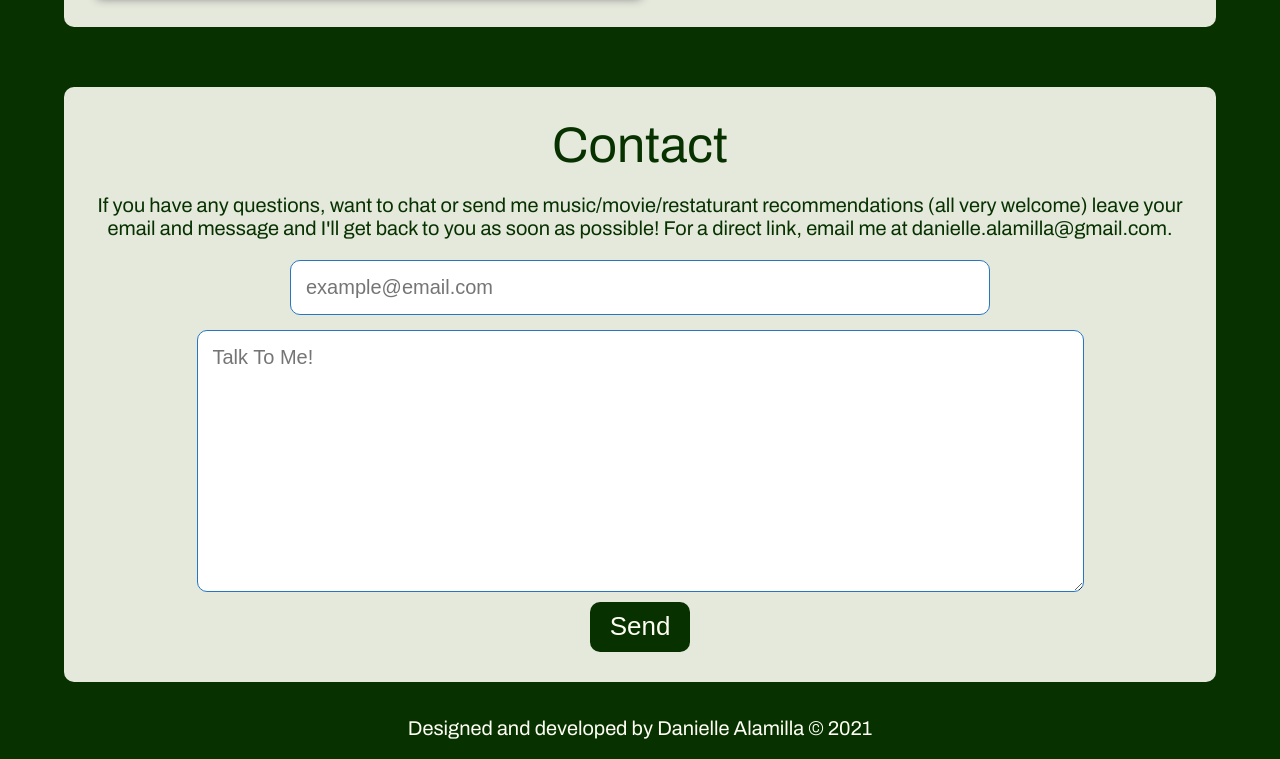
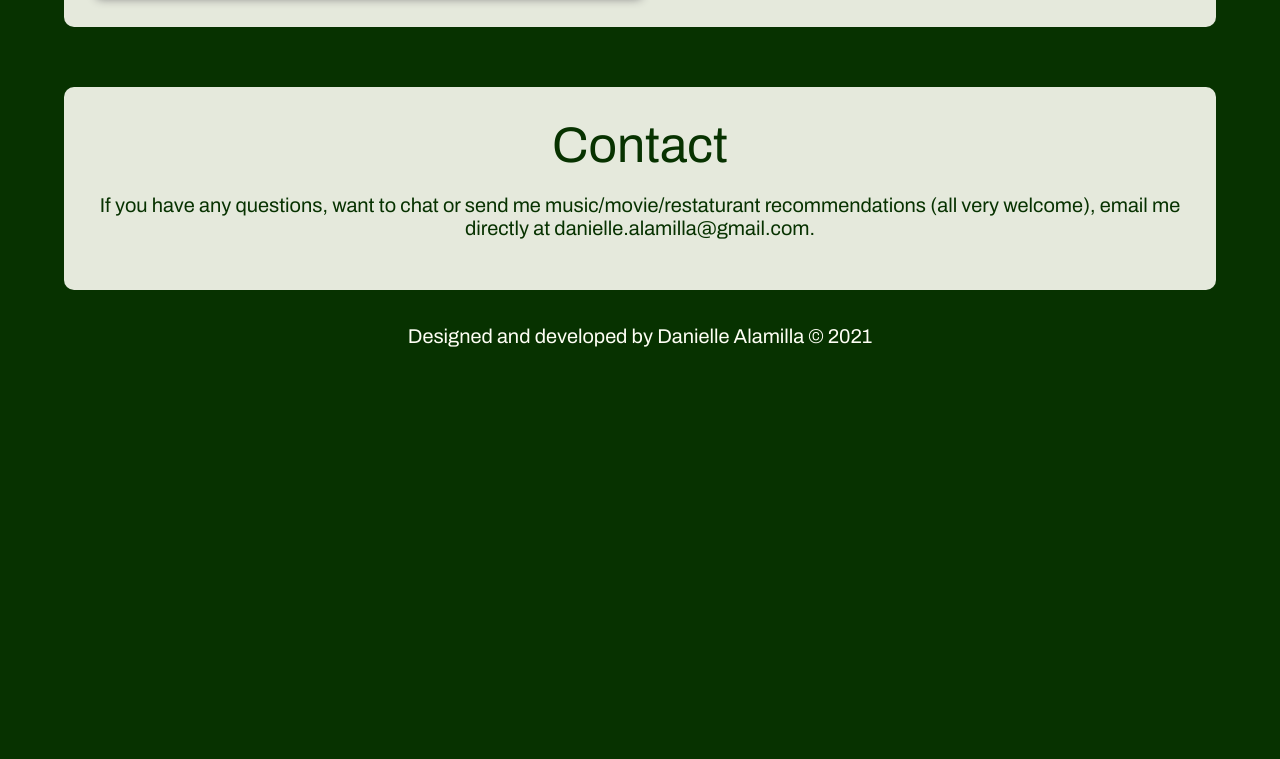
Before and after one commit to Danielle-91/DanielleAlamilla-portfolio, a plain HTML site: page index.html in a window 1280 px wide. Shown: the part 3559-4318 px from the top of the page. After the commit the page ends 3926 px from the top, so only its background shows below. Drawn offline with Linux system fonts and the light colour scheme.

Commit message:
form removed

```diff
--- a/index.html
+++ b/index.html
@@ -169,19 +169,8 @@
             <div class="wrapper">
                 <h2>Contact</h2>
                 <p>If you have any questions, want to chat or send me music/movie/restaturant recommendations (all very
-                    welcome) leave your email and message and I'll get back to you as soon as possible! For a direct
-                    link, email me at danielle.alamilla@gmail.com.</p>
-                <form action="https://formspree.io/f/xwkykvky" method="POST">
-                    <label class="sr-only">
-                        Email:
-                    </label>
-                    <input type="email" name="_replyto" placeholder="example@email.com">
-                    <label class="sr-only">
-                        Message:
-                    </label>
-                    <textarea name="message" placeholder="Talk To Me!" cols=70 rows=10></textarea>
-                    <button type="submit">Send</button>
-                </form>
+                    welcome), email me directly at danielle.alamilla@gmail.com.</p>
+
 
             </div>
         </section>
```
